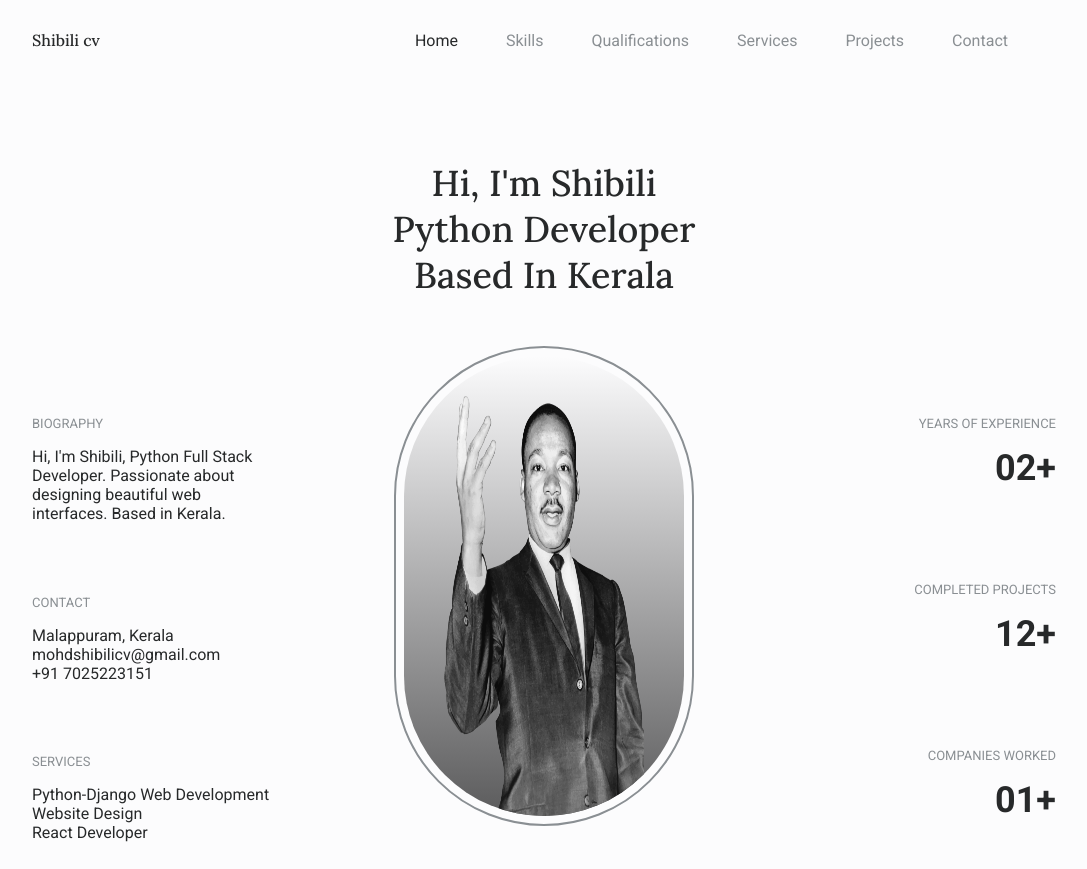
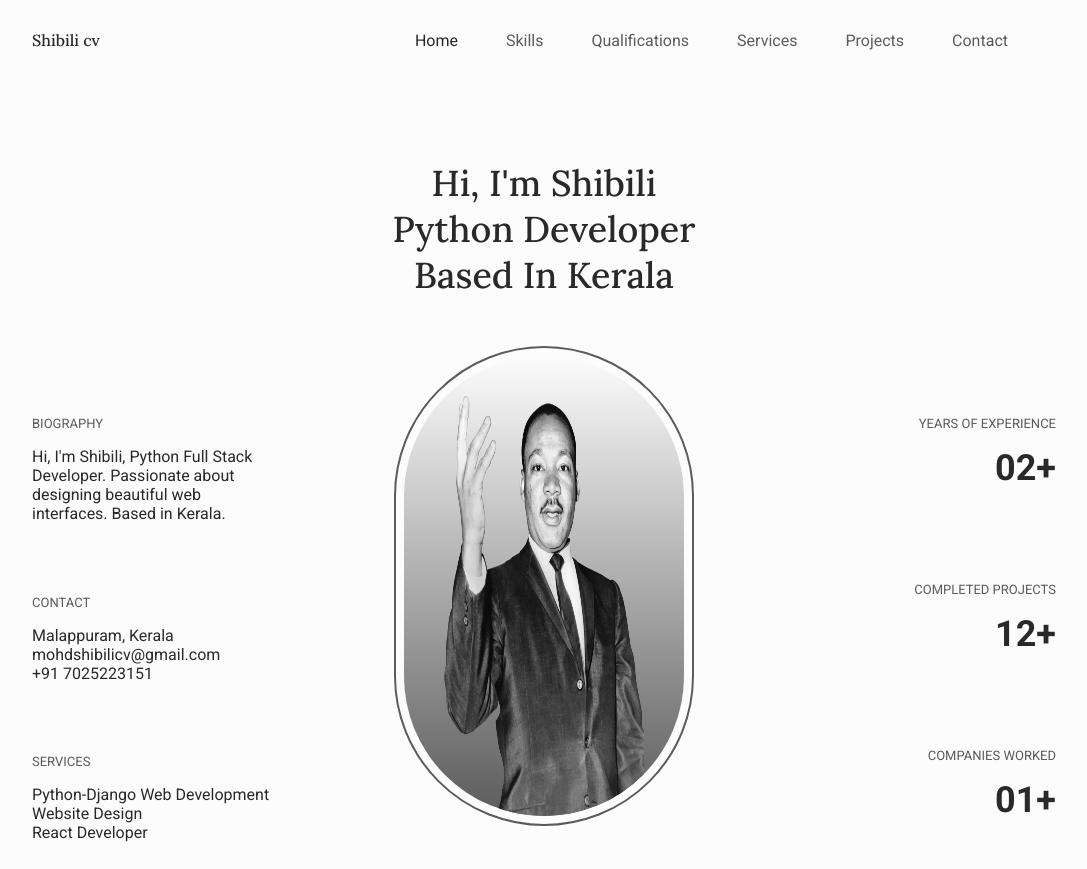
Before and after one commit to mohd-shibilicv/1-shibilicv.github.io, a plain HTML site: page index.html in a window 1280 px wide. Shown: the top 869 px of the page, without its empty margins (96-1183 px from the left). Drawn offline with Linux system fonts and the light colour scheme.

Commit message:
Update style.css 1

```diff
--- a/css/style.css
+++ b/css/style.css
@@ -20,7 +20,7 @@
     --first-color: hsl(207, 65%, 65%);
     --title-color: hsl(207, 4%, 16%);
     --text-color: hsl(207, 4%, 28%);
-    --text-color-light: hsl(207, 4%, 56%);
+    --text-color-light: hsl(207, 4%, 36%);
     --body-color: hsl(207, 4%, 99%);
     --container-color: hsl(207, 4%, 95%);
 
```
